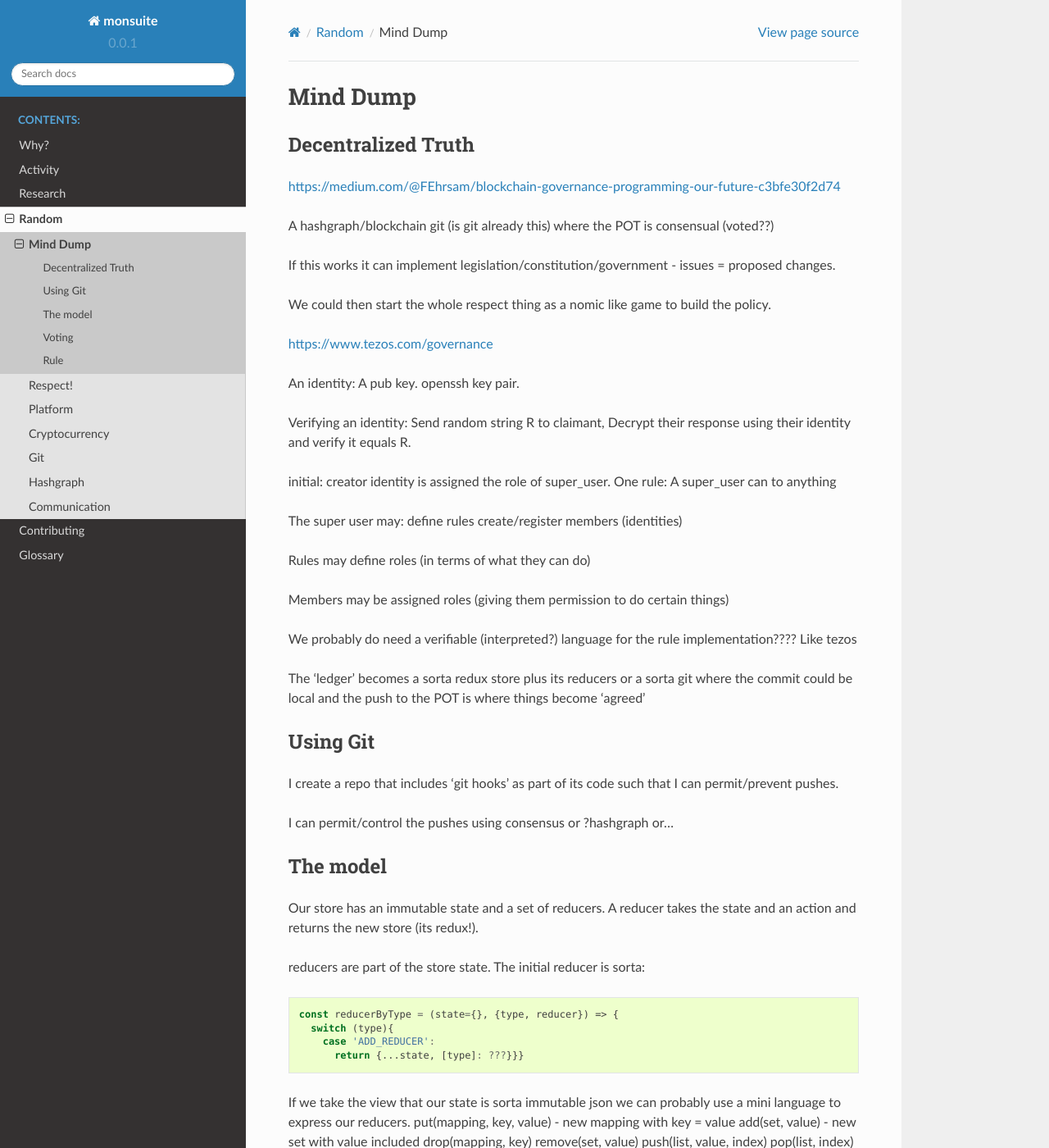
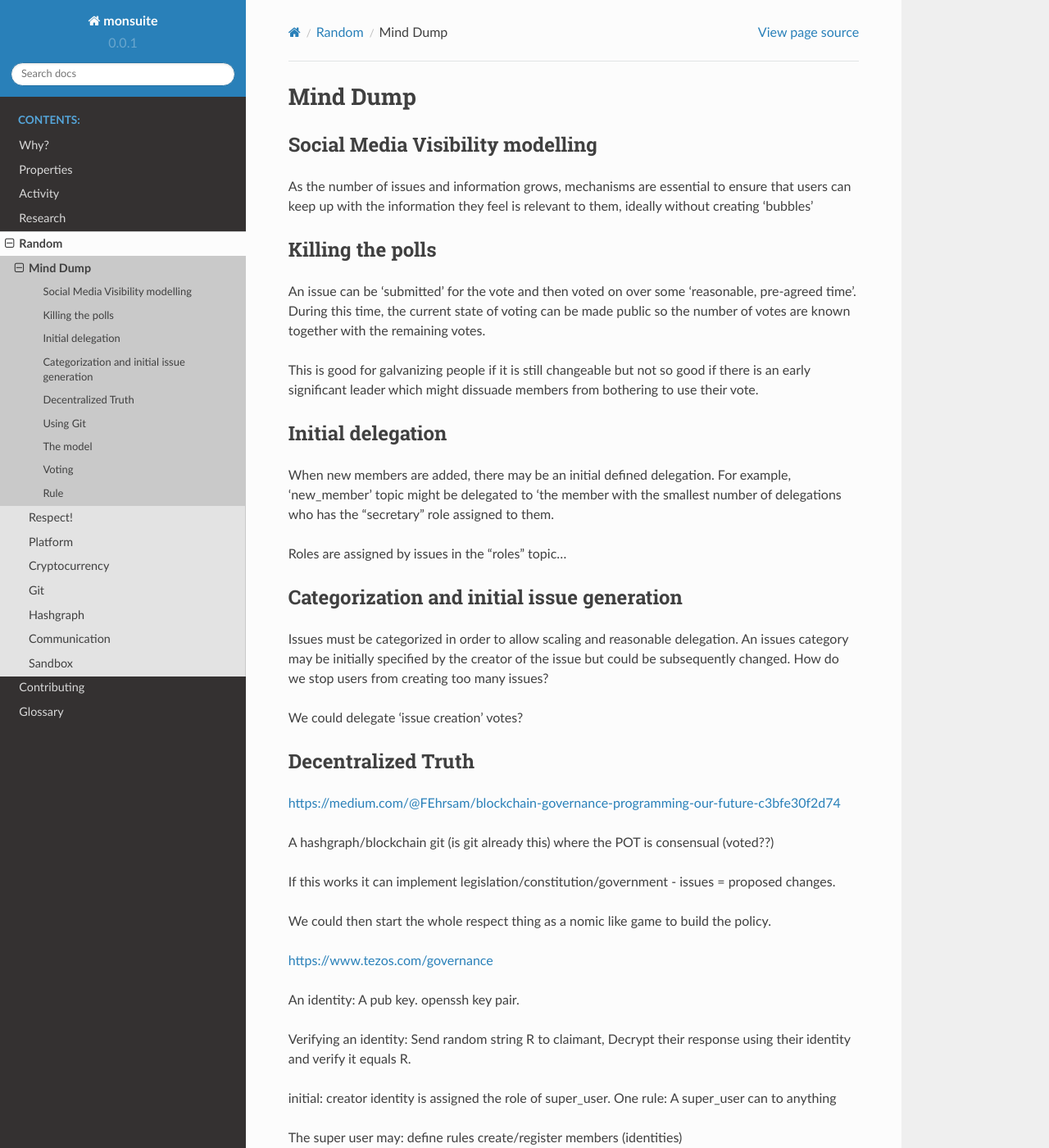
Before and after one commit to pwhipp/monsuite, a Sphinx documentation site: the page built from documentation/docs/random/mind_dump.rst, in a window 1280 px wide and 1400 px high. Shown: the whole window at 82% size. Built offline with Sphinx 7.4.7 and the Read the Docs theme 2.0.0, drawn with Linux system fonts in a browser that asks for light colours; some of the changed text lies outside the part shown.

```diff
--- a/documentation/docs/random/index.rst
+++ b/documentation/docs/random/index.rst
@@ -14,3 +14,4 @@ Initial thoughts and musing. Hopefully destined to change and migrate into other
    git
    hashgraph
    communication
+   sandbox
--- a/documentation/docs/random/mind_dump.rst
+++ b/documentation/docs/random/mind_dump.rst
@@ -1,5 +1,34 @@
 Mind Dump
 =========
+
+Social Media Visibility modelling
+---------------------------------
+
+As the number of issues and information grows, mechanisms are essential to ensure that users can keep up with the information they feel is relevant to them, ideally without creating 'bubbles'
+
+Killing the polls
+-----------------
+
+An issue can be 'submitted' for the vote and then voted on over some 'reasonable, pre-agreed time'. During this time,
+the current state of voting can be made public so the number of votes are known together with the remaining votes.
+
+This is good for galvanizing people if it is still changeable but not so good if there is an early significant leader which might dissuade members from bothering to use their vote.
+
+Initial delegation
+------------------
+
+When new members are added, there may be an initial defined delegation. For example, 'new_member' topic might be delegated to 'the member with the smallest number of delegations who has the "secretary" role assigned to them.
+
+Roles are assigned by issues in the "roles" topic...
+
+Categorization and initial issue generation
+-------------------------------------------
+
+Issues must be categorized in order to allow scaling and reasonable delegation. An issues category may be initially specified by the creator of the issue
+but could be subsequently changed. How do we stop users from creating too many issues?
+
+We could delegate 'issue creation' votes?
+
 
 Decentralized Truth
 -------------------
@@ -37,6 +66,15 @@ Members may be assigned roles (giving them permission to do certain things)
 We probably do need a verifiable (interpreted?) language for the rule implementation???? Like tezos
 
 The 'ledger' becomes a sorta redux store plus its reducers or a sorta git where the commit could be local and the push to the POT is where things become 'agreed'
+
+Voting history should be visible for every member including their delegation chain (which covers how they may have ended up voting a certain way).
+
+Privacy concerns mean that no member can see another member's voting history - only their votes which caused the member to vote that way.
+
+If Alice delegates her vote to Bob, does Bob have a right to reject it? By default Bob will have to declare himself a 'politician' making his voting history public.
+A politician can 'resign' in which case votes revert to the delegee and their subsequent voting is private (unless publicised by them becoming a politician again).
+
+
 
 Using Git
 ---------
--- a/documentation/docs/research/index.rst
+++ b/documentation/docs/research/index.rst
@@ -7,3 +7,5 @@ Research
 
    australian_political_parties
    flux
+   links
+   liquid_feedback
--- a/documentation/docs/why.rst
+++ b/documentation/docs/why.rst
@@ -9,6 +9,9 @@ For this reason, most organisations (and governments) use :term:`Representative
 
 Enter :term:`Liquid Democracy`, where members can vote directly or delegate and reclaim their voting power as they see fit. :term:`Liquid Democracy` is enabled by technology and may vary between :term:`Direct Democracy` (where every member is concerned with and votes on every issue) and :term:`Representative Democracy` where almost all members delegate their votes on all issues to a small number of "committee members" or "members of parliament" for substantial periods of time.
 
+However, :term:`Liquid Democracy` is complex and may be difficult for members to understand and work with. It may also 'spam' members with information to the point that they fail to identify information that is relevant to them.
+
+:term:`Monsuite` addresses this by providing a system that scales from a predefined Direct Democracy or Representative Democracy initial state with a gradual learning curve.
 
 .. rubric:: Footnotes
 
--- a/documentation/index.rst
+++ b/documentation/index.rst
@@ -18,6 +18,7 @@ It is
    :caption: Contents:
 
    docs/why
+   docs/properties
    docs/activity/index
    docs/research/index
    docs/random/index
```
Also changed, not shown: documentation/docs/properties.rst (added, +22 -0 lines), documentation/docs/random/sandbox.rst (added, +14 -0 lines), documentation/docs/research/links.rst (added, +7 -0 lines), documentation/docs/research/liquid_feedback.rst (added, +12 -0 lines).
